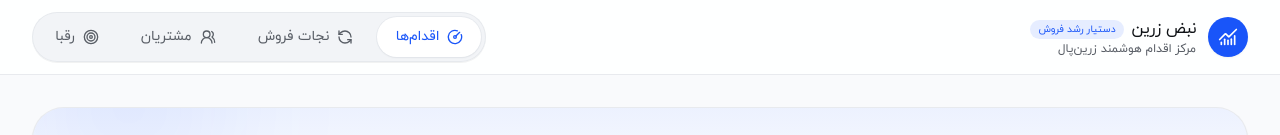
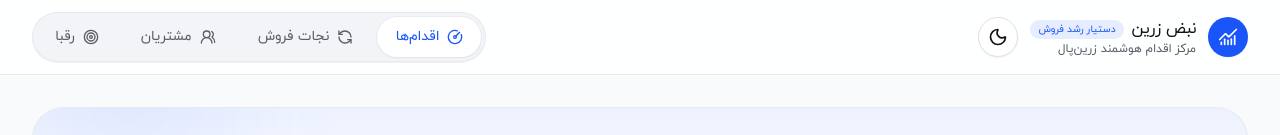
Before and after one commit to Pezhm4n/challenge-1-zarinpal, a Next.js app: page / in a window 1280 px wide. Shown: the top 135 px of the page. Built offline with nearby package versions, Linux system fonts and the light colour scheme.

Commit message:
feat(ux): system-aware dark mode with next-themes provider and header sun/moon toggle across all pages

```diff
--- a/package.json
+++ b/package.json
@@ -16,6 +16,7 @@
     "clsx": "^2.1.1",
     "lucide-react": "^1.33.0",
     "next": "16.3.1",
+    "next-themes": "^0.4.6",
     "react": "19.2.8",
     "react-dom": "19.2.8",
     "shadcn": "^4.18.0",
--- a/src/app/layout.tsx
+++ b/src/app/layout.tsx
@@ -3,6 +3,7 @@ import localFont from "next/font/local";
 import "./globals.css";
 import { cn } from "@/lib/utils";
 import { AppShell } from "@/components/layout/app-shell";
+import { ThemeProvider } from "@/components/theme-provider";
 
 const iranYekan = localFont({
   src: [
@@ -40,7 +41,14 @@ export default function RootLayout({ children }: LayoutProps<"/">) {
       suppressHydrationWarning
     >
       <body className={iranYekan.className}>
-        <AppShell>{children}</AppShell>
+        <ThemeProvider
+          attribute="class"
+          defaultTheme="system"
+          enableSystem
+          disableTransitionOnChange
+        >
+          <AppShell>{children}</AppShell>
+        </ThemeProvider>
       </body>
     </html>
   );
--- a/src/components/layout/app-shell.tsx
+++ b/src/components/layout/app-shell.tsx
@@ -2,6 +2,7 @@ import Link from "next/link"
 import { ChartNoAxesCombined } from "lucide-react"
 
 import { AppMobileTabBar, AppNavigation } from "./app-navigation"
+import { ThemeToggle } from "./theme-toggle"
 
 export function AppShell({ children }: Readonly<{ children: React.ReactNode }>) {
   return (
@@ -35,6 +36,7 @@ export function AppShell({ children }: Readonly<{ children: React.ReactNode }>)
                 </span>
               </span>
             </Link>
+            <ThemeToggle />
           </div>
 
           <div className="hidden lg:block">
--- /dev/null
+++ b/src/components/layout/theme-toggle.tsx
@@ -0,0 +1,25 @@
+"use client"
+
+import { Moon, Sun } from "lucide-react"
+import { useTheme } from "next-themes"
+
+import { Button } from "@/components/ui/button"
+
+export function ThemeToggle() {
+  const { resolvedTheme, setTheme } = useTheme()
+
+  return (
+    <Button
+      type="button"
+      variant="outline"
+      size="icon"
+      className="size-10 shrink-0 rounded-full"
+      aria-label="تغییر تم روشن/تیره"
+      title="تغییر تم"
+      onClick={() => setTheme(resolvedTheme === "dark" ? "light" : "dark")}
+    >
+      <Sun aria-hidden="true" className="hidden size-5 dark:block" />
+      <Moon aria-hidden="true" className="size-5 dark:hidden" />
+    </Button>
+  )
+}
--- /dev/null
+++ b/src/components/theme-provider.tsx
@@ -0,0 +1,10 @@
+"use client"
+
+import { ThemeProvider as NextThemesProvider } from "next-themes"
+
+export function ThemeProvider({
+  children,
+  ...props
+}: React.ComponentProps<typeof NextThemesProvider>) {
+  return <NextThemesProvider {...props}>{children}</NextThemesProvider>
+}
```
Also changed, not shown: 1 other file (tests, documents, lock files or other folders).
